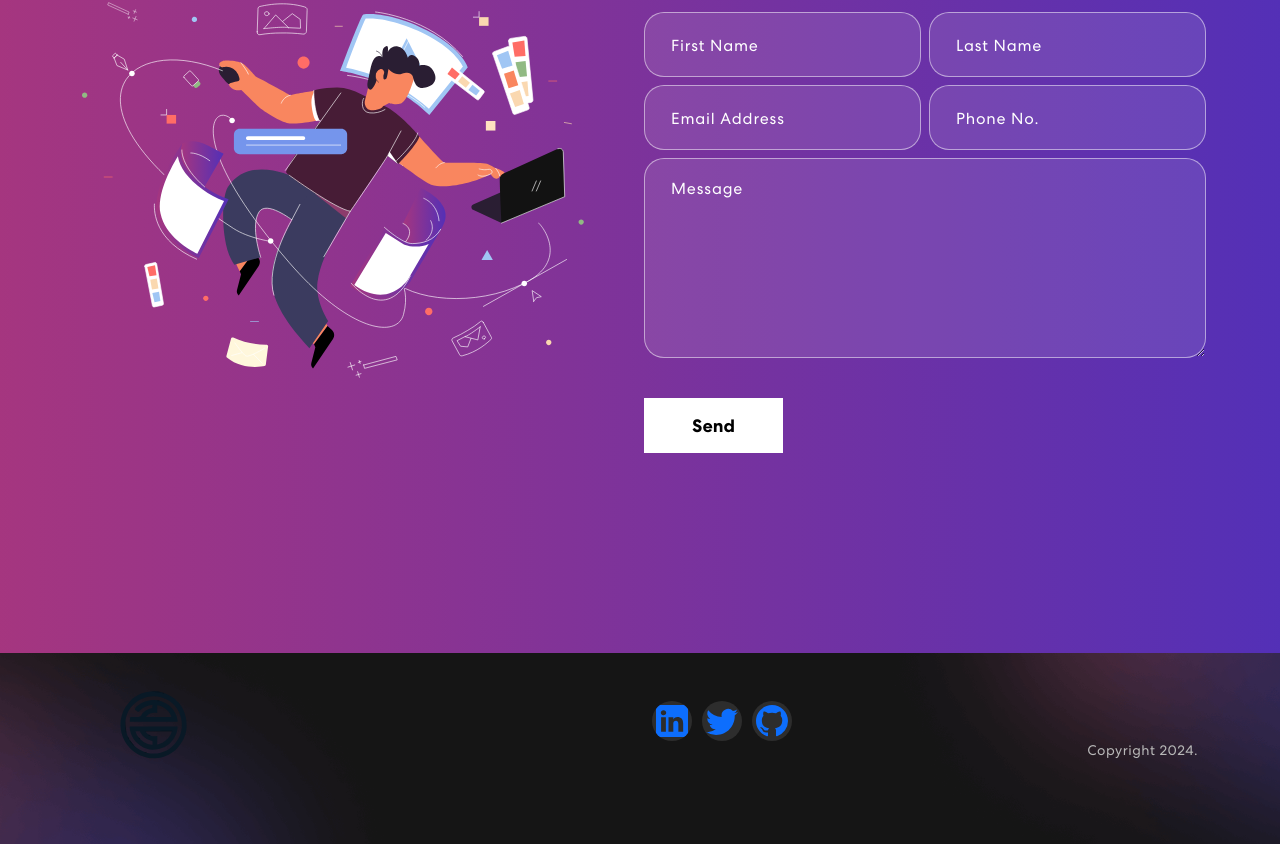
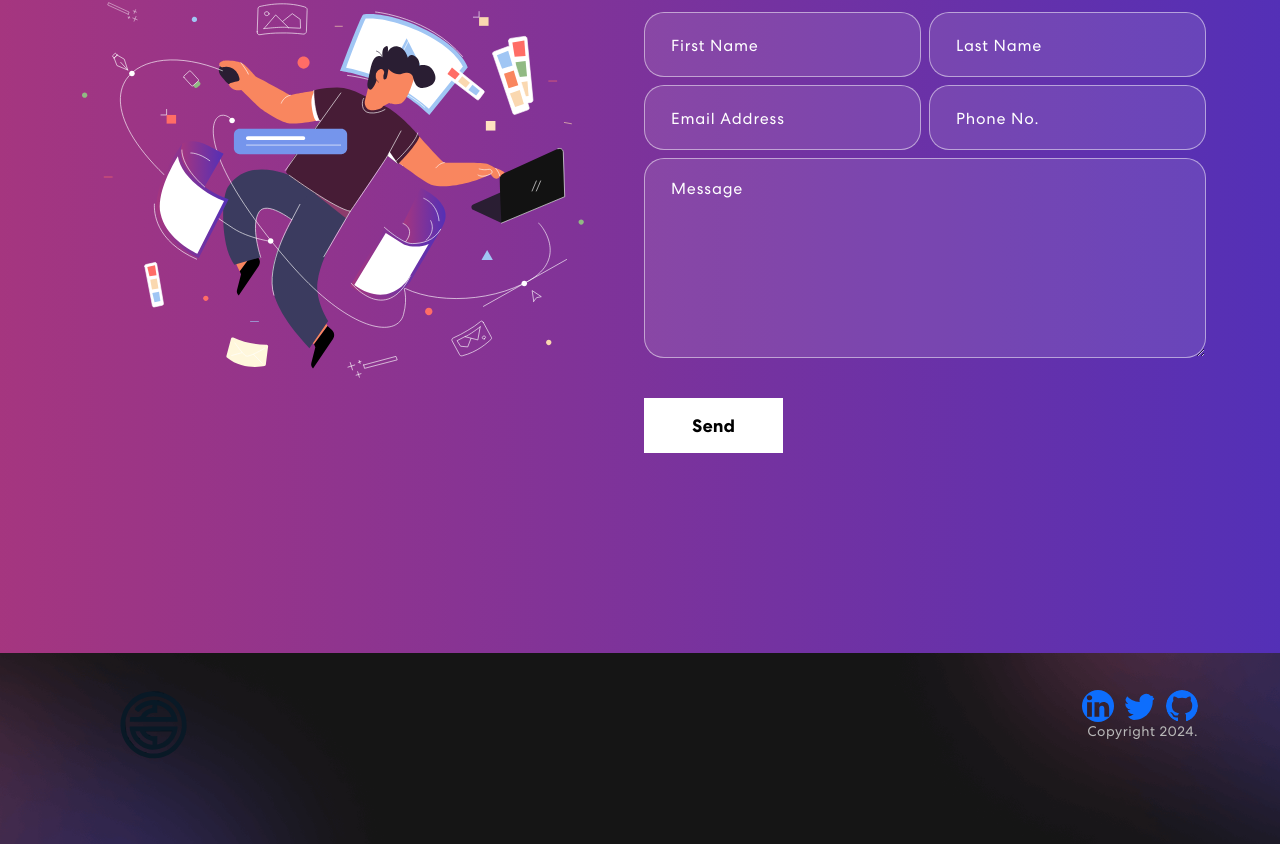
Before and after one commit to sage9705/personal-portfolio, a React (Create React App) app: page / in a window 1280 px wide. Shown: the part 1775-2619 px from the top of the page. Built offline with nearby package versions, Linux system fonts and the light colour scheme.

Commit message:
Update footer styles

```diff
--- a/src/App.css
+++ b/src/App.css
@@ -507,16 +507,68 @@ nav.navbar .navbar-toggler[aria-expanded="true"] .navbar-toggler-icon {
   background-repeat: no-repeat;
 }
 
-.footer-social-icon{
-  margin-top: 30px;
+.footer-social-icon {
+  display: flex;
+  align-items: center;
+  justify-content: flex-end;
 }
+
+.footer-social-icon .social-link {
+  margin-left: 10px;
+  border-radius: 50%;
+  overflow: hidden;
+  display: flex;
+  align-items: center;
+  justify-content: center;
+  transition: transform 0.3s ease-in-out, background-color 0.3s ease;
+}
+.footer-social-icon .social-link:hover {
+  background-color: rgba(255, 255, 255, 0.5);
+  transform: scale(1.1);
+}
+
+.footer-social-icon a .icon {
+  color: #808080 !important;
+  transition: color 0.3s ease-in-out;
+}
+
+.footer-social-icon a:hover .icon {
+  color: #ffffff;
+}
+
+.footer-social-icon a .tooltip {
+  visibility: hidden;
+  background-color: #333;
+  color: #fff;
+  text-align: center;
+  border-radius: 50%;
+  padding: 8px;
+  position: absolute;
+  z-index: 1;
+  bottom: 150%;
+  left: 50%;
+  transform: translateX(-50%);
+  opacity: 0;
+  transition: opacity 0.3s ease, visibility 0.3s ease;
+}
+
+.footer-social-icon a:hover .tooltip {
+  visibility: visible;
+  opacity: 1;
+}
+
+.footer-social-icon a .icon {
+  font-size: 22px;
+}
+
 .footer img {
   width: 26%;
 }
+
 .footer p {
   font-weight: 400;
   font-size: 14px;
-  color: #B8B8B8;
+  color: #b8b8b8;
   letter-spacing: 0.5px;
   margin-top: 20px;
 }
--- a/src/components/footer.js
+++ b/src/components/footer.js
@@ -13,7 +13,7 @@ export const Footer = () => {
             <img src={logo} alt="Logo" />
           </Col>
           <Col xs={12} sm={6} className="text-center text-sm-end">
-            <div className="footer-social-icon social-icon">
+            <div className="footer-social-icon">
               <a href="#" className="social-link"><Linkedin size={32} /></a>
               <a href="#" className="social-link"><Twitter size={32} /></a>
               <a href="#" className="social-link"><Github size={32} /></a>
```
